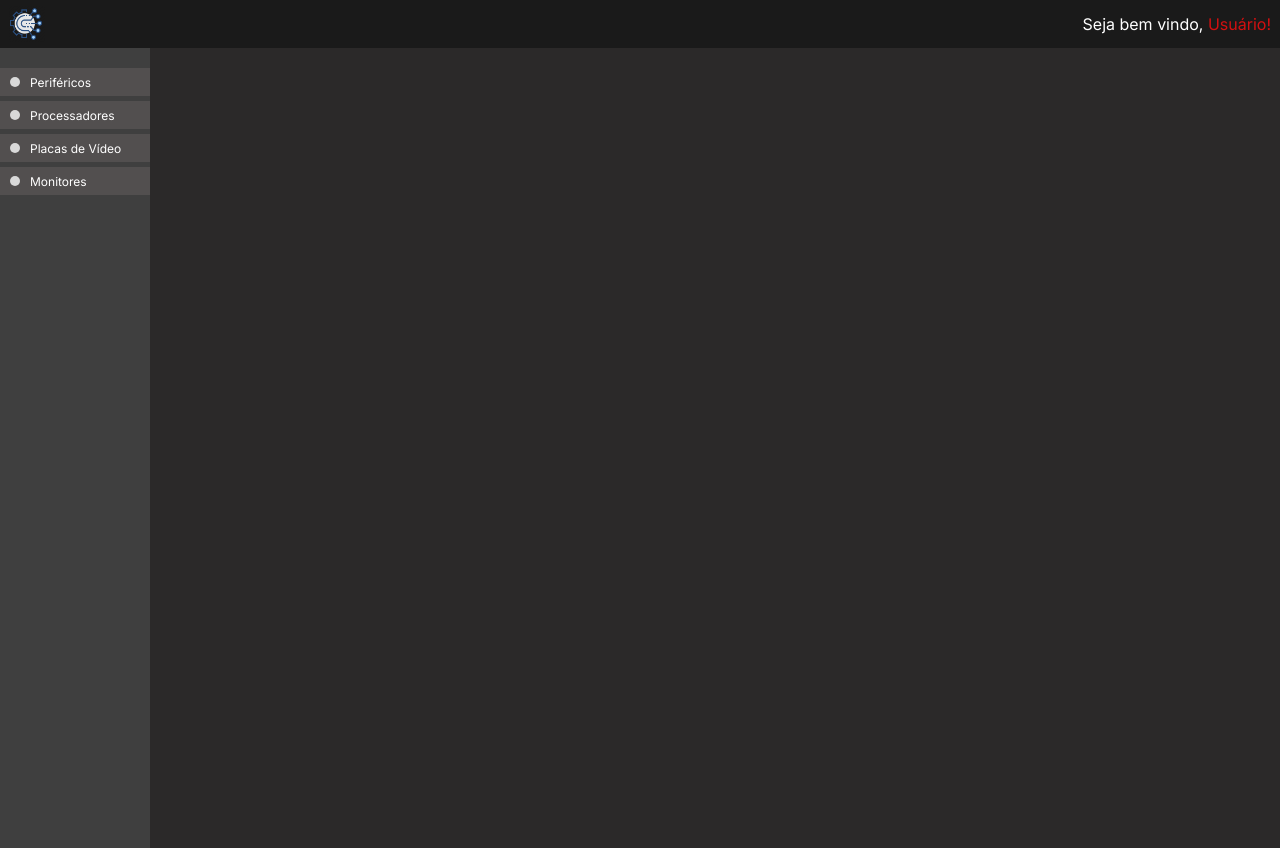
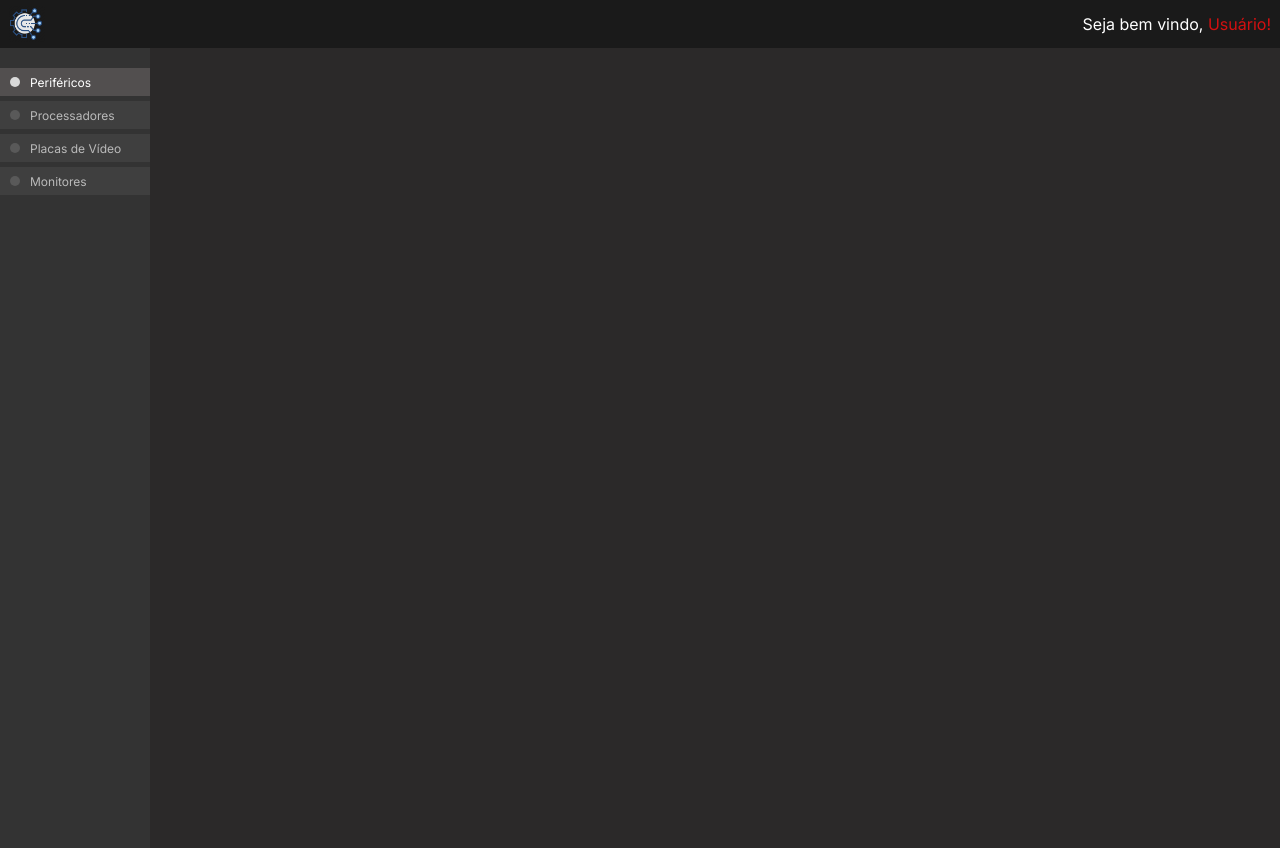
Before and after one commit to TaylorNAlbarnaz/GridShop, a React (Create React App) app: page / in a window 1280 px wide. Built offline with nearby package versions, Linux system fonts and the light colour scheme.

Commit message:
Melhorias na sidebar

```diff
--- a/src/App.css
+++ b/src/App.css
@@ -43,15 +43,11 @@ aside {
   display: flex;
   width: 150px;
   height: 100%;
-  background-color: #3F3F3F;
-  color: white;
+  background-color: #333333;
+  color: #BABABA;
   padding-top: 20px;
   flex-direction: column;
   gap: 5px;
-}
-
-.aside__item > * {
-  margin-left: 10px;
 }
 
 .aside__item {
@@ -60,7 +56,12 @@ aside {
   height: 28px;
   font-size: 12px;
   align-items: center;
-  background-color: #524F4F;
+  background-color: #3F3F3F;
+  cursor: pointer;
+}
+
+.aside__item > * {
+  margin-left: 10px;
 }
 
 .aside__item > p {
--- a/src/App.js
+++ b/src/App.js
@@ -6,7 +6,7 @@ function App() {
     <div className="App">
       <Header/>
       <Sidebar>
-        <SidebarItem name='Periféricos'/>
+        <SidebarItem name='Periféricos' selected/>
         <SidebarItem name='Processadores'/>
         <SidebarItem name='Placas de Vídeo'/>
         <SidebarItem name='Monitores'/>
--- a/src/components/SidebarItem.js
+++ b/src/components/SidebarItem.js
@@ -4,8 +4,11 @@ import { FontAwesomeIcon } from "@fortawesome/react-fontawesome";
 function SidebarItem(props) {
   return (
     <>
-      <div className="aside__item">
-        <FontAwesomeIcon icon={faCircle} />
+      <div
+        className = "aside__item"
+        style = {props.selected && {backgroundColor: '#524F4F', color: 'white'}}
+      >
+        <FontAwesomeIcon icon={faCircle} style={props.selected ? {} : {color: '#595959'}}/>
         <p>{props.name}</p>
       </div>
     </>
```
